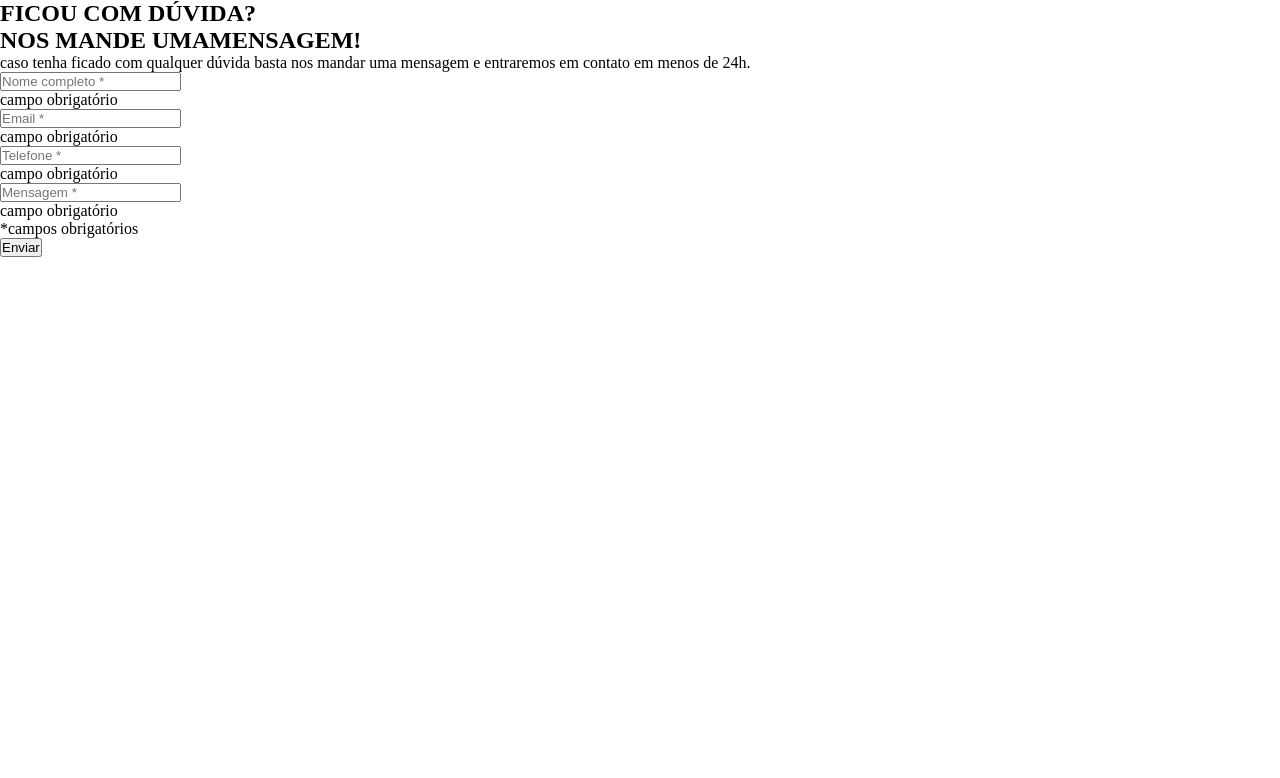
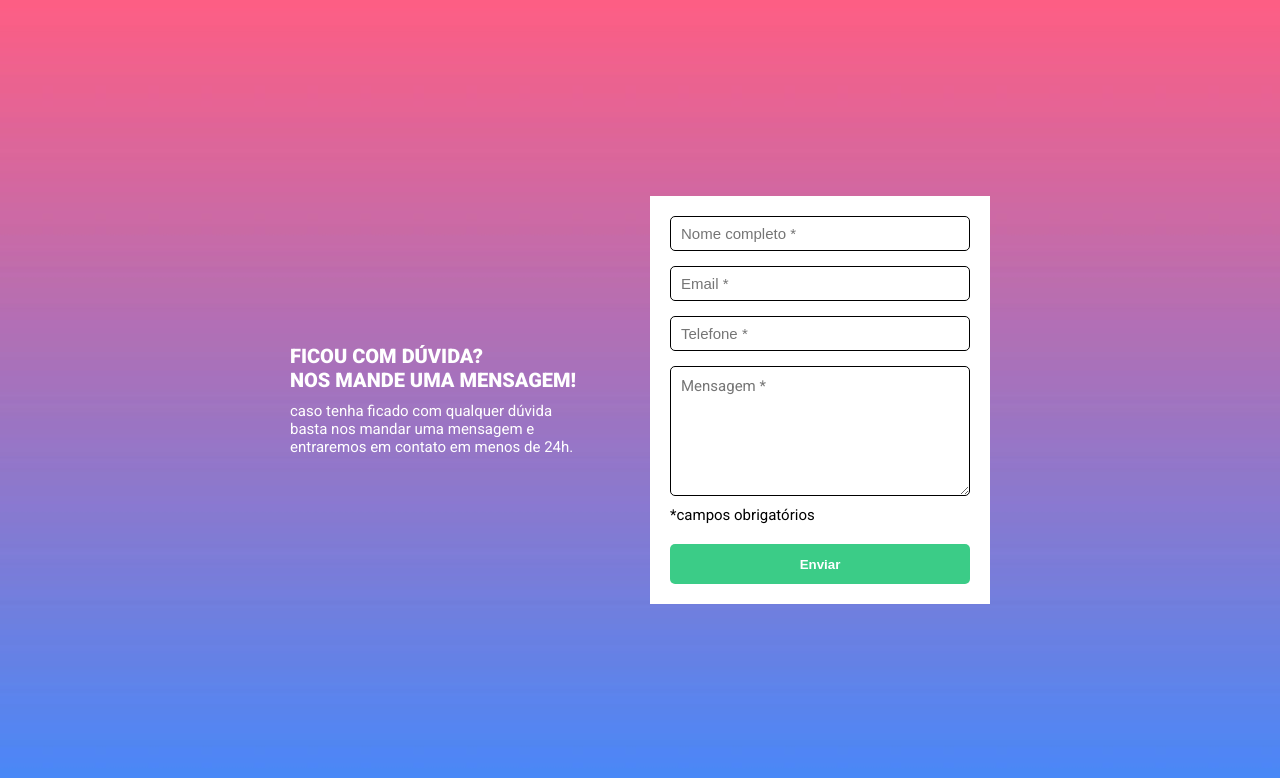
Before and after one commit to rena-biaobock/formulario-html-css-js, a plain HTML site: page index.html in a window 1280 px wide. Drawn offline with Linux system fonts and the light colour scheme.

Commit message:
:sparkles: feat: css styles

```diff
--- a/index.html
+++ b/index.html
@@ -13,25 +13,29 @@
     <main>
         <section class="info">
             <h2>FICOU COM DÚVIDA?</h2>
-            <h2>NOS MANDE UMAMENSAGEM!</h2>
+            <h2>NOS MANDE UMA MENSAGEM!</h2>
             <p>caso tenha ficado com qualquer dúvida basta nos mandar uma mensagem e entraremos em contato em menos de
                 24h.</p>
         </section>
         <section class="form">
-            <div class="form-container">
+            <div>
                 <form action="">
-                    <input type="text" name="name" id="name" placeholder="Nome completo *" />
-                    <p>campo obrigatório</p>
-                    <input type="text" name="email" id="email" placeholder="Email *" />
-                    <p>campo obrigatório</p>
-                    <input type="text" name="telefone" id="telefone" placeholder="Telefone *" />
-                    <p>campo obrigatório</p>
-                    <input type="text" name="mensagem" id="telefone" placeholder="Mensagem *" />
-                    <p>campo obrigatório</p>
+                    <input type="text" name="name" id="name" placeholder="Nome completo *" class="text" />
+                    <p class="alert">campo obrigatório</p>
 
-                    <p>*campos obrigatórios</p>
+                    <input type="text" name="email" id="email" placeholder="Email *" class="text" />
+                    <p class="alert">campo obrigatório</p>
 
-                    <input type="submit" value="Enviar" />
+                    <input type="text" name="telefone" id="telefone" placeholder="Telefone *" class="text" />
+                    <p class="alert">campo obrigatório</p>
+
+                    <textarea type="text" name="mensagem" id="mensagem" placeholder="Mensagem *" class="message"
+                        rows="6"></textarea>
+                    <p class="alert">campo obrigatório</p>
+
+                    <p class="advise">*campos obrigatórios</p>
+
+                    <button type="submit" class="submit">Enviar</button>
                 </form>
             </div>
         </section>
--- a/src/css/index.css
+++ b/src/css/index.css
@@ -0,0 +1,90 @@
+@import url("https://fonts.googleapis.com/css2?family=Roboto:wght@400;700;900&display=swap");
+
+body {
+  font-family: "Roboto", sans-serif;
+  font-weight: 400;
+}
+
+main {
+  background-image: url("../images/bg-repeat.jpg");
+  background-repeat: repeat-x;
+  background-size: contain;
+  height: 100vh;
+  display: flex;
+  align-items: center;
+  justify-content: center;
+  padding: 50px;
+  gap: 60px;
+}
+
+section.info {
+  color: rgba(255, 255, 255, 1);
+  width: 300px;
+}
+
+section.info h2 {
+  font-weight: 900;
+  font-size: 20px;
+}
+
+section.info p {
+  font-size: 15px;
+  margin-top: 10px;
+}
+
+form {
+  display: flex;
+  flex-direction: column;
+  gap: 15px;
+}
+
+section.form {
+  background-color: #fff;
+  width: 340px;
+  padding: 20px;
+}
+
+section.form input {
+  width: 100%;
+  height: 35px;
+  font-size: 15px;
+  padding: 10px;
+  border-radius: 5px;
+}
+
+section.form input.text {
+  border: 1.5px solid black;
+}
+
+section.form textarea.message {
+  width: 100%;
+  font-size: 15px;
+  padding: 10px;
+  border-radius: 5px;
+  border: 1.5px solid black;
+  font-family: "Roboto", sans-serif;
+}
+
+section.form button.submit {
+  margin-top: 5px;
+  border: none;
+  color: #fff;
+  background-color: #3bcc87;
+  width: 100%;
+  height: 40px;
+  border-radius: 5px;
+  font-weight: 700;
+}
+
+section.form p.alert {
+  display: none;
+  margin-top: -15px;
+  margin-bottom: -5px;
+  font-size: 10px;
+  color: rgba(245, 46, 46, 1);
+}
+
+section.form p.advise {
+  margin-top: -5px;
+  font-size: 15px;
+}
```
